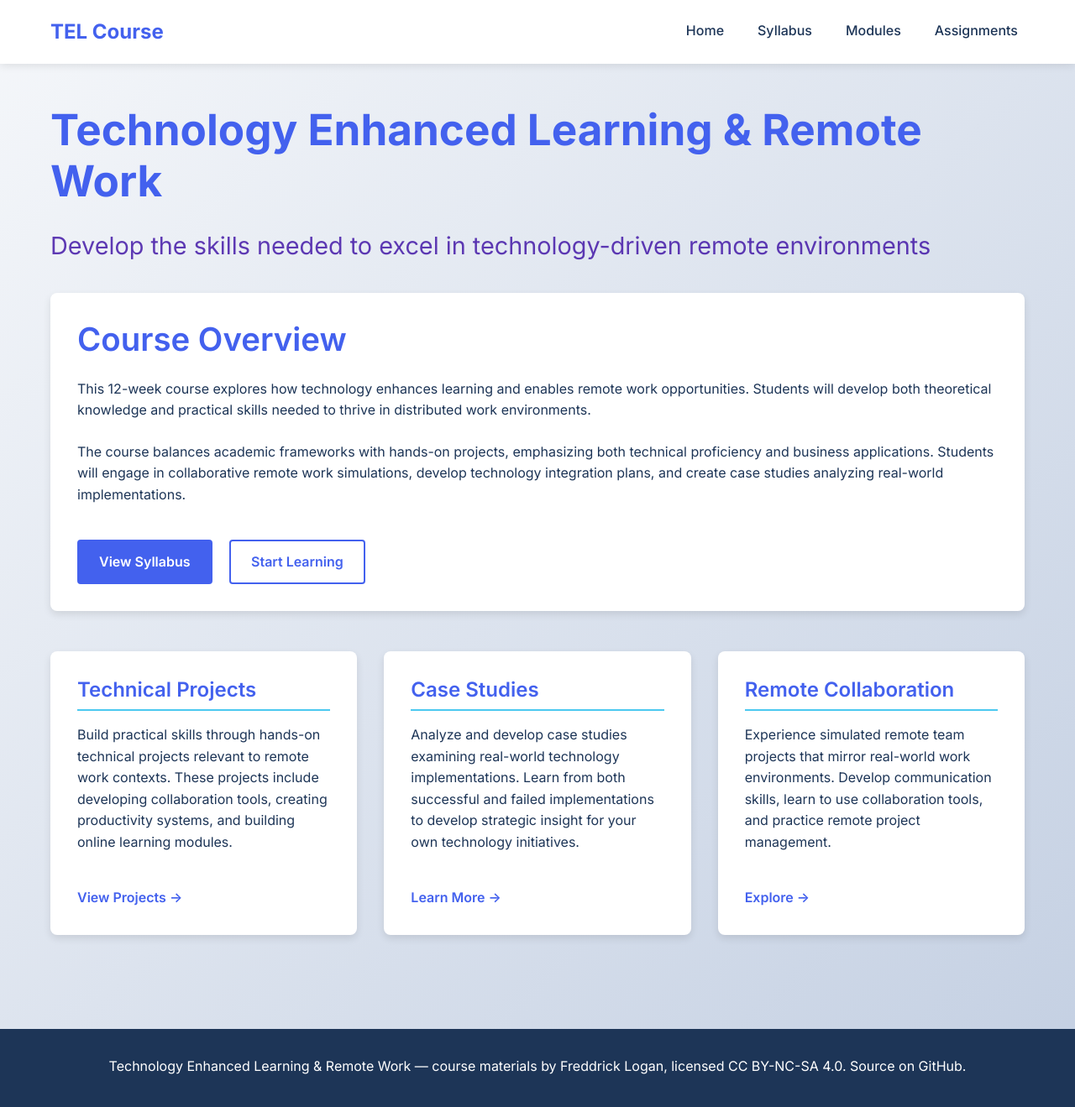
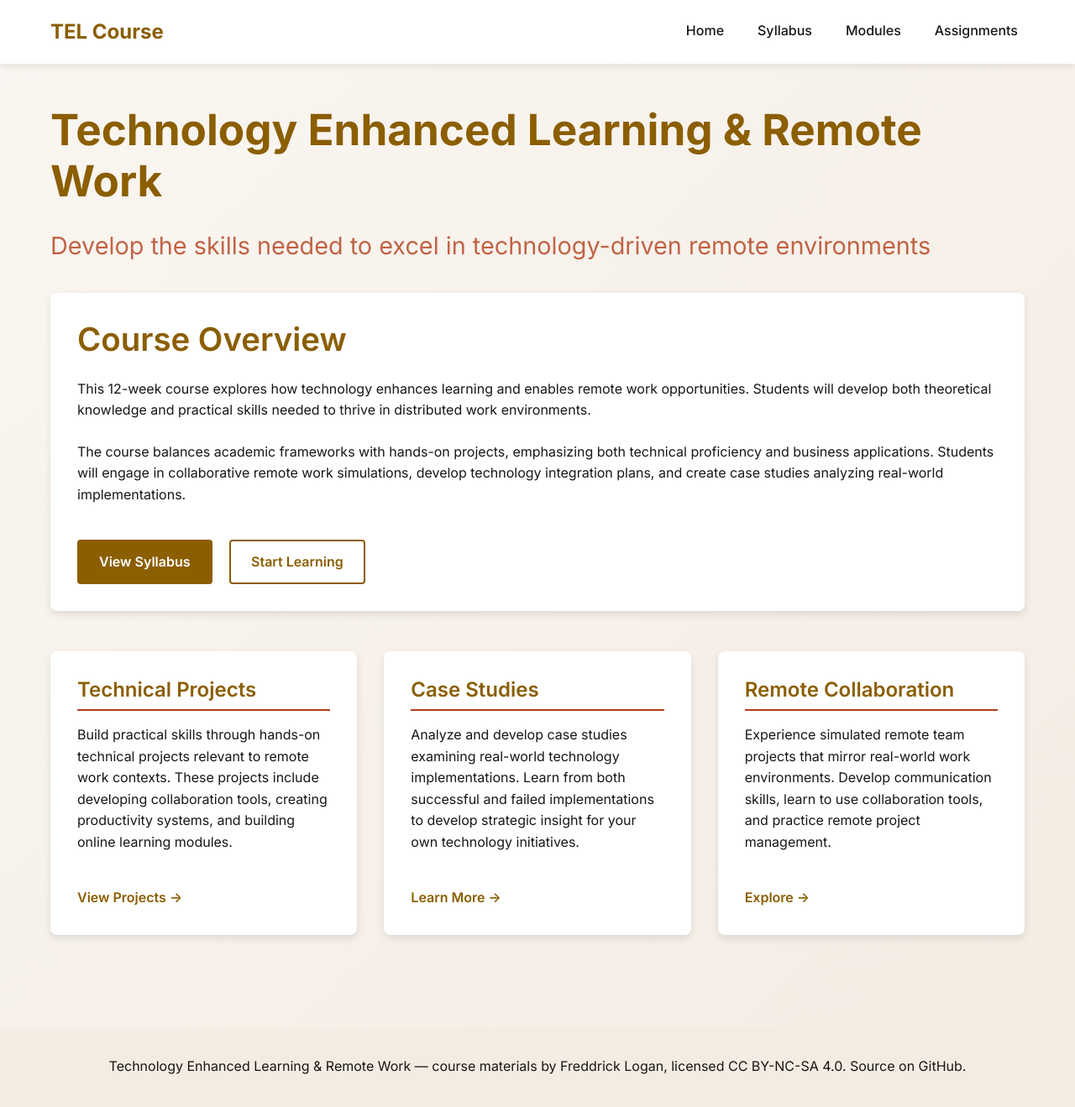
Before and after one commit to Freddricklogan/tech-enhanced-learning, a Jekyll site: the page built from index.html, in a window 1280 px wide and 1340 px high. Shown: the top 1319 px of the window at 84% size. Built offline with Jekyll 4.4.1, drawn with Linux system fonts in a browser that asks for light colours.

Commit message:
Apply category theme: ember

```diff
--- a/_config.yml
+++ b/_config.yml
@@ -15,6 +15,7 @@ exclude:
   - package-lock.json
   - node_modules/
   - scripts/
+  - assets/contrast-check.mjs
   - vendor/
   - .bundle/
   - .htmlvalidate.json
--- a/_layouts/default.html
+++ b/_layouts/default.html
@@ -1,5 +1,5 @@
 <!DOCTYPE html>
-<html lang="en">
+<html lang="en" data-theme="ember">
 <head>
   <meta charset="UTF-8">
   <meta name="viewport" content="width=device-width, initial-scale=1.0">
@@ -15,6 +15,7 @@
   <meta property="og:image" content="{{ '/assets/images/course-banner.jpg' | absolute_url }}">
   <meta name="twitter:card" content="summary_large_image">
   <link rel="icon" href="data:,">
+  <link rel="stylesheet" href="{{ '/assets/theme-tokens.css' | relative_url }}">
   <link rel="stylesheet" href="{{ '/assets/css/main.css' | relative_url }}">
   <link rel="stylesheet" href="https://fonts.googleapis.com/css2?family=Inter:wght@400;500;600;700&display=swap">
 </head>
--- a/assets/css/main.css
+++ b/assets/css/main.css
@@ -1,13 +1,15 @@
 /* Base styles */
 :root {
-  --primary-color: #4361ee;
-  --secondary-color: #3a0ca3;
-  --accent-color: #4cc9f0;
-  --dark-color: #1d3557;
-  --light-color: #f8f9fa;
-  --grey-color: #6c757d;
-  --success-color: #2ecc71;
-  --warning-color: #f39c12;
+  /* Site colours resolve to the portfolio's category palette (assets/theme-tokens.css, ember),
+     which follows the OS colour scheme. */
+  --primary-color: var(--accent);
+  --secondary-color: var(--accent-2);
+  --accent-color: var(--accent-2);
+  --dark-color: var(--text);
+  --light-color: var(--panel);
+  --grey-color: var(--muted);
+  --success-color: var(--ok);
+  --warning-color: var(--warn);
   --font-primary: 'Inter', -apple-system, BlinkMacSystemFont, sans-serif;
   --font-secondary: 'Manrope', sans-serif;
   --transition: all 0.3s ease;
@@ -23,7 +25,8 @@ body {
   font-family: var(--font-primary);
   line-height: 1.6;
   color: var(--dark-color);
-  background: linear-gradient(135deg, #f5f7fa 0%, #c3cfe2 100%);
+  background-color: var(--bg);
+  background-image: linear-gradient(135deg, var(--bg) 0%, var(--panel-2) 100%);
   min-height: 100vh;
   margin: 0;
   padding: 0;
@@ -76,7 +79,7 @@ a:hover {
 
 /* Site Header */
 .site-header {
-  background-color: white;
+  background-color: var(--panel);
   box-shadow: 0 2px 10px rgba(0, 0, 0, 0.1);
   padding: 1rem 0;
   position: sticky;
@@ -129,7 +132,7 @@ a:hover {
 
 /* Course Card */
 .course-card {
-  background-color: white;
+  background-color: var(--panel);
   border-radius: 8px;
   box-shadow: 0 4px 10px rgba(0, 0, 0, 0.1);
   padding: 2rem;
@@ -151,7 +154,7 @@ a:hover {
 }
 
 .section-card {
-  background-color: white;
+  background-color: var(--panel);
   border-radius: 8px;
   box-shadow: 0 4px 10px rgba(0, 0, 0, 0.1);
   padding: 2rem;
@@ -206,7 +209,7 @@ a:hover {
 .button {
   display: inline-block;
   background-color: var(--primary-color);
-  color: white;
+  color: var(--on-accent);
   padding: 0.75rem 1.5rem;
   border-radius: 4px;
   font-weight: 600;
@@ -222,7 +225,7 @@ a:hover {
   transform: translateY(-3px);
   box-shadow: 0 4px 8px rgba(0, 0, 0, 0.2);
   text-decoration: none;
-  color: white;
+  color: var(--on-accent);
 }
 
 .button-outline {
@@ -233,13 +236,13 @@ a:hover {
 
 .button-outline:hover {
   background-color: var(--primary-color);
-  color: white;
+  color: var(--on-accent);
 }
 
 /* Footer */
 .site-footer {
-  background-color: var(--dark-color);
-  color: white;
+  background-color: var(--panel-2);
+  color: var(--text);
   padding: 2rem 0;
   margin-top: 4rem;
   text-align: center;
--- /dev/null
+++ b/assets/theme-tokens.css
@@ -0,0 +1,312 @@
+/* ==========================================================================
+   Executive Shell — portfolio standard v1 (tokens only, for pages not on the shell)
+   Header + badge row + KPI strip + guided tour overlay + footer.
+   Six category palettes selected by data-theme on <html> (default: midnight),
+   each with a light variant under prefers-color-scheme: light. Only colour
+   changes between palettes — type, spacing and structure are fixed.
+   Every token pair is checked for WCAG AA by contrast-check (mjs/py).
+   Zero dependencies.
+   ========================================================================== */
+
+/* --- palettes ------------------------------------------------------------- */
+/* --primary / --secondary are the palette's two hues; --accent / --accent-2 are
+   what components use. data-accent="secondary" on <html> swaps them. */
+:root,
+[data-theme="midnight"] {
+  --bg: #0b1220;
+  --panel: #111a2e;
+  --panel-2: #16223a;
+  --border: #22304d;
+  --text: #e6edf3;
+  --muted: #8b98b0;
+  --primary: #d4a95a;
+  --secondary: #58a6ff;
+  --ok: #3fb950;
+  --warn: #d29922;
+  --danger: #f85149;
+  --on-accent: #0b1220;
+  --chart-1: #d4a95a;
+  --chart-2: #58a6ff;
+  --chart-3: #3fb950;
+  --chart-4: #f85149;
+  --chart-5: #d2a8ff;
+  --chart-6: #ffa657;
+  --chart-7: #79c0ff;
+  --chart-8: #f2cc60;
+}
+[data-theme="signal"] {
+  --bg: #0f172a;
+  --panel: #16213b;
+  --panel-2: #1c2a4a;
+  --border: #2a3a5f;
+  --text: #e5e9f2;
+  --muted: #94a3b8;
+  --primary: #818cf8;
+  --secondary: #2dd4bf;
+  --ok: #34d399;
+  --warn: #fbbf24;
+  --danger: #fb7185;
+  --on-accent: #0f172a;
+  --chart-1: #818cf8;
+  --chart-2: #2dd4bf;
+  --chart-3: #f472b6;
+  --chart-4: #fbbf24;
+  --chart-5: #60a5fa;
+  --chart-6: #a3e635;
+  --chart-7: #fb923c;
+  --chart-8: #c4b5fd;
+}
+[data-theme="graphite"] {
+  --bg: #0b0f14;
+  --panel: #131a22;
+  --panel-2: #1a232e;
+  --border: #2a3542;
+  --text: #e6e9ee;
+  --muted: #98a2b3;
+  --primary: #f59e0b;
+  --secondary: #a3e635;
+  --ok: #a3e635;
+  --warn: #f59e0b;
+  --danger: #f87171;
+  --on-accent: #0b0f14;
+  --chart-1: #f59e0b;
+  --chart-2: #a3e635;
+  --chart-3: #f87171;
+  --chart-4: #38bdf8;
+  --chart-5: #c084fc;
+  --chart-6: #fb923c;
+  --chart-7: #34d399;
+  --chart-8: #f9a8d4;
+}
+[data-theme="ember"] {
+  --bg: #1a1614;
+  --panel: #231e1b;
+  --panel-2: #2c2622;
+  --border: #3d352f;
+  --text: #f1ebe4;
+  --muted: #b0a397;
+  --primary: #e0b356;
+  --secondary: #f4845f;
+  --ok: #7cc47f;
+  --warn: #e0b356;
+  --danger: #f26b6b;
+  --on-accent: #1a1614;
+  --chart-1: #e0b356;
+  --chart-2: #f4845f;
+  --chart-3: #7cc47f;
+  --chart-4: #6bb1e0;
+  --chart-5: #c9a2e6;
+  --chart-6: #f2d16b;
+  --chart-7: #f9a8d4;
+  --chart-8: #9be7ff;
+}
+[data-theme="plum"] {
+  --bg: #1a1024;
+  --panel: #241733;
+  --panel-2: #2e1f42;
+  --border: #433059;
+  --text: #f0e9f7;
+  --muted: #b3a3c7;
+  --primary: #c084fc;
+  --secondary: #6ee7b7;
+  --ok: #6ee7b7;
+  --warn: #fbbf24;
+  --danger: #fb7185;
+  --on-accent: #1a1024;
+  --chart-1: #c084fc;
+  --chart-2: #6ee7b7;
+  --chart-3: #f9a8d4;
+  --chart-4: #fbbf24;
+  --chart-5: #7dd3fc;
+  --chart-6: #fda4af;
+  --chart-7: #fde68a;
+  --chart-8: #86efac;
+}
+[data-theme="forest"] {
+  --bg: #0d1b16;
+  --panel: #14261f;
+  --panel-2: #1b3128;
+  --border: #2c463b;
+  --text: #e7f0ea;
+  --muted: #9fb3a7;
+  --primary: #a3e635;
+  --secondary: #7dd3fc;
+  --ok: #4ade80;
+  --warn: #facc15;
+  --danger: #f87171;
+  --on-accent: #0d1b16;
+  --chart-1: #a3e635;
+  --chart-2: #7dd3fc;
+  --chart-3: #f472b6;
+  --chart-4: #facc15;
+  --chart-5: #fb923c;
+  --chart-6: #c4b5fd;
+  --chart-7: #fde68a;
+  --chart-8: #f9a8d4;
+}
+@media (prefers-color-scheme: light) {  :root,
+  [data-theme="midnight"] {
+    --bg: #f6f8fb;
+    --panel: #ffffff;
+    --panel-2: #eaf0f8;
+    --border: #c9d4e3;
+    --text: #0b1220;
+    --muted: #4a5568;
+    --primary: #7a5a20;
+    --secondary: #1d4ed8;
+    --ok: #166534;
+    --warn: #92400e;
+    --danger: #b91c1c;
+    --on-accent: #ffffff;
+    --chart-1: #7a5a20;
+    --chart-2: #1d4ed8;
+    --chart-3: #15803d;
+    --chart-4: #b91c1c;
+    --chart-5: #6d28d9;
+    --chart-6: #c2410c;
+    --chart-7: #0e7490;
+    --chart-8: #a16207;
+  }
+  [data-theme="signal"] {
+    --bg: #f8fafc;
+    --panel: #ffffff;
+    --panel-2: #eef2ff;
+    --border: #cbd5e1;
+    --text: #0f172a;
+    --muted: #475569;
+    --primary: #4f46e5;
+    --secondary: #0f766e;
+    --ok: #166534;
+    --warn: #a34a03;
+    --danger: #be123c;
+    --on-accent: #ffffff;
+    --chart-1: #4f46e5;
+    --chart-2: #0f766e;
+    --chart-3: #be185d;
+    --chart-4: #b45309;
+    --chart-5: #1d4ed8;
+    --chart-6: #4d7c0f;
+    --chart-7: #c2410c;
+    --chart-8: #6d28d9;
+  }
+  [data-theme="graphite"] {
+    --bg: #f6f7f9;
+    --panel: #ffffff;
+    --panel-2: #eef1f5;
+    --border: #cfd6df;
+    --text: #0b0f14;
+    --muted: #4b5563;
+    --primary: #9a4507;
+    --secondary: #3f6212;
+    --ok: #3f6212;
+    --warn: #9a4507;
+    --danger: #b91c1c;
+    --on-accent: #ffffff;
+    --chart-1: #9a4507;
+    --chart-2: #3f6212;
+    --chart-3: #b91c1c;
+    --chart-4: #0369a1;
+    --chart-5: #7e22ce;
+    --chart-6: #c2410c;
+    --chart-7: #047857;
+    --chart-8: #9d174d;
+  }
+  [data-theme="ember"] {
+    --bg: #faf6f1;
+    --panel: #ffffff;
+    --panel-2: #f3ece3;
+    --border: #d9cfc3;
+    --text: #1a1614;
+    --muted: #5b514a;
+    --primary: #8b5e00;
+    --secondary: #b3401d;
+    --ok: #2f6f3a;
+    --warn: #8b5e00;
+    --danger: #b3261e;
+    --on-accent: #ffffff;
+    --chart-1: #8b5e00;
+    --chart-2: #b3401d;
+    --chart-3: #2f6f3a;
+    --chart-4: #1f5f8b;
+    --chart-5: #6b3fa0;
+    --chart-6: #7a6400;
+    --chart-7: #9d174d;
+    --chart-8: #0e7490;
+  }
+  [data-theme="plum"] {
+    --bg: #faf7fd;
+    --panel: #ffffff;
+    --panel-2: #f1eafa;
+    --border: #d6c9e6;
+    --text: #1a1024;
+    --muted: #5b4b6e;
+    --primary: #7e22ce;
+    --secondary: #047857;
+    --ok: #047857;
+    --warn: #a34a03;
+    --danger: #be123c;
+    --on-accent: #ffffff;
+    --chart-1: #7e22ce;
+    --chart-2: #047857;
+    --chart-3: #be185d;
+    --chart-4: #b45309;
+    --chart-5: #0369a1;
+    --chart-6: #9f1239;
+    --chart-7: #a16207;
+    --chart-8: #15803d;
+  }
+  [data-theme="forest"] {
+    --bg: #f5faf7;
+    --panel: #ffffff;
+    --panel-2: #e9f3ed;
+    --border: #c9dccf;
+    --text: #0d1b16;
+    --muted: #4a5d53;
+    --primary: #3f6212;
+    --secondary: #0369a1;
+    --ok: #166534;
+    --warn: #854d0e;
+    --danger: #b91c1c;
+    --on-accent: #ffffff;
+    --chart-1: #3f6212;
+    --chart-2: #0369a1;
+    --chart-3: #be185d;
+    --chart-4: #a16207;
+    --chart-5: #c2410c;
+    --chart-6: #6d28d9;
+    --chart-7: #a16207;
+    --chart-8: #9d174d;
+  }
+}
+/* --- derived tokens (never edit per repo) --------------------------------- */
+:root {
+  --accent: var(--primary);
+  --accent-2: var(--secondary);
+  --accent-hover: color-mix(in srgb, var(--accent) 82%, var(--text));
+  --accent-glow: color-mix(in srgb, var(--accent) 45%, transparent);
+  --header-fade: color-mix(in srgb, var(--panel) 94%, transparent);
+  --backdrop: color-mix(in srgb, var(--bg) 72%, transparent);
+  --btn-hover: color-mix(in srgb, var(--panel-2) 80%, var(--accent));
+  --shadow: 0 18px 48px rgba(0, 0, 0, 0.55);
+
+  --radius: 10px;
+  --radius-sm: 6px;
+  --gutter: 16px;
+  --shell-font: "Inter", -apple-system, BlinkMacSystemFont, "Segoe UI", Roboto,
+    "Helvetica Neue", Arial, sans-serif;
+  --shell-mono: ui-monospace, SFMono-Regular, "SF Mono", Menlo, Consolas,
+    "Liberation Mono", monospace;
+  --shell-speed: 180ms;
+  --shell-z-tour: 9000;
+}
+
+[data-accent="secondary"] {
+  --accent: var(--secondary);
+  --accent-2: var(--primary);
+}
+
+@media (prefers-color-scheme: light) {
+  :root {
+    --shadow: 0 18px 48px rgba(15, 23, 42, 0.18);
+  }
+}
--- a/package.json
+++ b/package.json
@@ -5,8 +5,9 @@
   "scripts": {
     "build": "bundle exec jekyll build --strict_front_matter",
     "validate": "html-validate \"_site/**/*.html\"",
-    "check": "npm run build && npm run validate && npm run links",
-    "links": "node scripts/check-links.mjs"
+    "check": "npm run contrast && npm run build && npm run validate && npm run links",
+    "links": "node scripts/check-links.mjs",
+    "contrast": "node assets/contrast-check.mjs assets/theme-tokens.css"
   },
   "devDependencies": {
     "html-validate": "^9.0.0"
```
Also changed, not shown: assets/contrast-check.mjs (added, +50 -0 lines).
